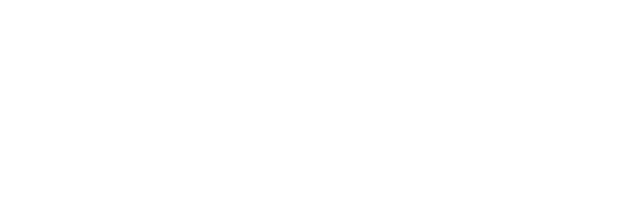
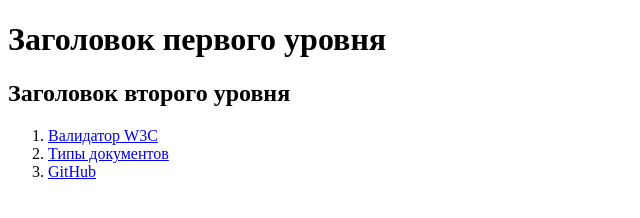
Before and after one commit to AntipovaEkaterina/task-html, a website: page src/index.html in a window 1280 px wide. Shown: the whole page, without its empty margins (0-640 px from the left). Drawn offline with Linux system fonts and the light colour scheme.

Commit message:
Задание по HTML

```diff
--- a/src/index.html
+++ b/src/index.html
@@ -3,5 +3,17 @@
     <head>
         <title>HTML</title>
     </head>
-    <body></body>
+    <body>
+        <h1>Заголовок первого уровня</h1>
+        <h2>Заголовок второго уровня</h2>
+        <ol>
+            <li><a href="https://validator.w3.org/">Валидатор W3C</a></li>
+            <li>
+                <a href="https://www.w3schools.com/tags/tag_doctype.asp">
+                    Типы документов</a
+                >
+            </li>
+            <li><a href="https://github.com/AntipovaEkaterina">GitHub</a></li>
+        </ol>
+    </body>
 </html>
```
